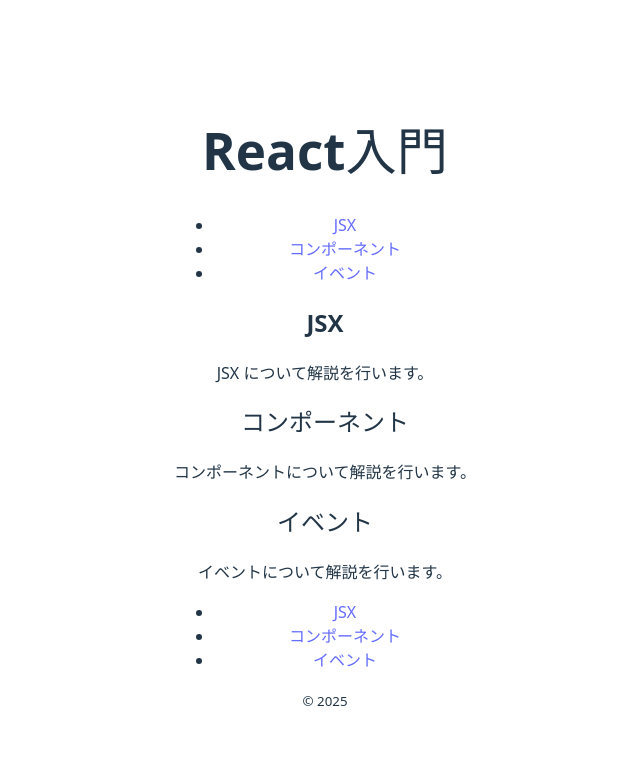
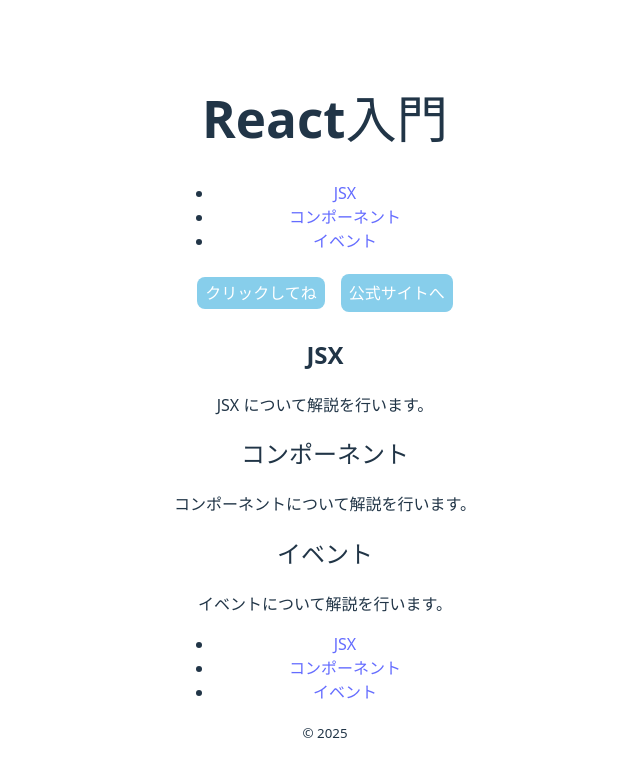
Before and after one commit to AbeTakaki/my-react-app, a React (Vite) app in the folder my-react-app/: page / in a window 1280 px wide. Shown: the top 776 px of the page, without its empty margins (315-955 px from the left). Built offline with nearby package versions, Linux system fonts and the light colour scheme.

Commit message:
buttonの切り替え

```diff
--- a/my-react-app/src/App.jsx
+++ b/my-react-app/src/App.jsx
@@ -1,6 +1,38 @@
 import './App.css'
 import Content from './components/Content'
 import Layout from './components/Layout'
+
+const Button = ({onClick, href, children}) => {
+  const style = {
+    backgroundColor: "skyblue",
+    border: "none",
+    padding: "8px",
+    margin: "8px",
+    borderRadius: "8px",
+    color: "white",
+    cursor: "pointer",
+    lineHeight: 1,
+  };
+
+  // リンクとボタンで使い分ける
+  if (onClick) {
+    return (
+      <button type='button' onClick={onClick}
+        style={style}>
+        {children}
+      </button>
+    )
+  }
+
+  if (href) {
+    return (
+      <a href={href} style={style}>
+        {children}
+      </a>
+    )
+  }
+
+}
 
 function App() {
   const contents = [
@@ -21,11 +53,20 @@
     },
   ];
 
+  const handleClick = () => {
+    alert('ボタンがクリックされました！');
+  }
+
+  const href = "https://ja.react.dev/";
+
   return (
     <div>
       <Layout>
+        <Button onClick={handleClick}>クリックしてね</Button>
+        <Button href={href}>公式サイトへ</Button>
         {contents.map((content) => (<Content key={content.id} {...content} />))}
       </Layout>
+
     </div>
   )
 }
```
